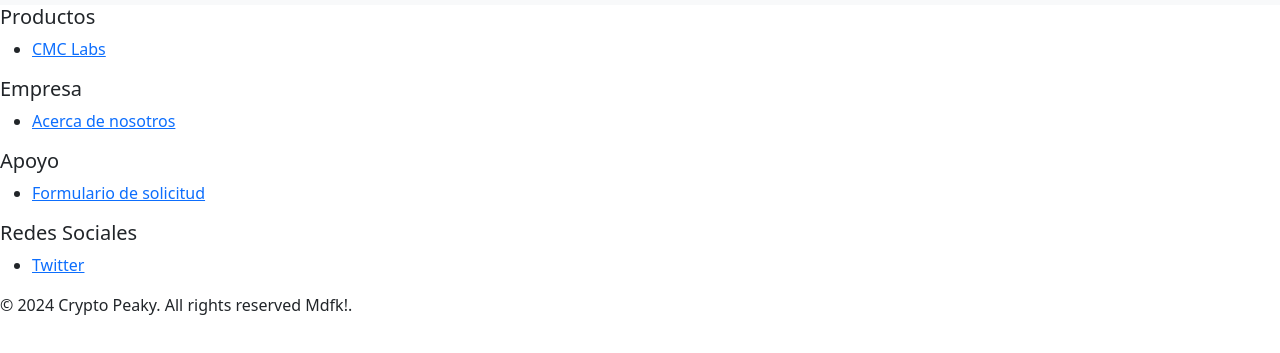
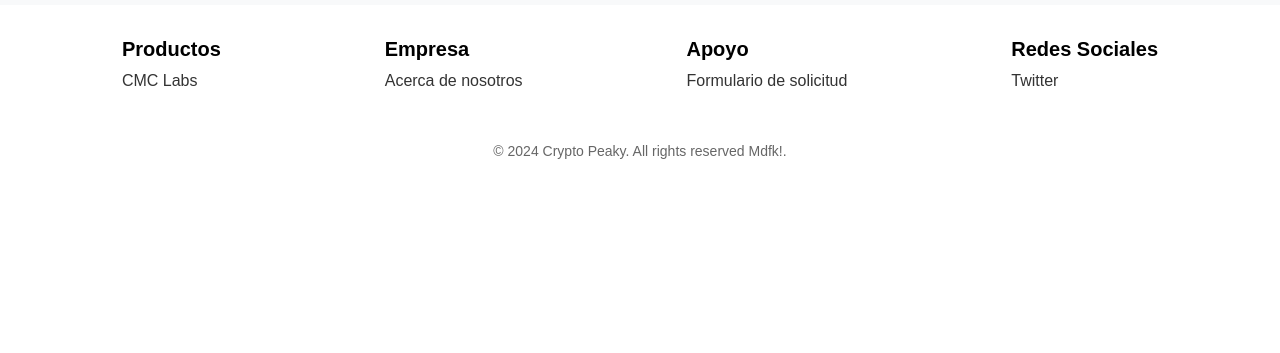
Before and after one commit to YeminsonSanchez/cripto-currency, a plain HTML site: page index.html in a window 1280 px wide. Shown: the part 51-404 px from the top of the page. Drawn offline with nearby package versions, Linux system fonts and the light colour scheme.

Commit message:
linked styles footer

```diff
--- a/index.html
+++ b/index.html
@@ -10,6 +10,7 @@
       integrity="sha384-rbsA2VBKQhggwzxH7pPCaAqO46MgnOM80zW1RWuH61DGLwZJEdK2Kadq2F9CUG65"
       crossorigin="anonymous"
     />
+    <link href="./assets/css/style.css" rel="stylesheet" type="text/css" />
   </head>
   <header>
     <nav class="navbar navbar-expand-lg bg-light">
```
